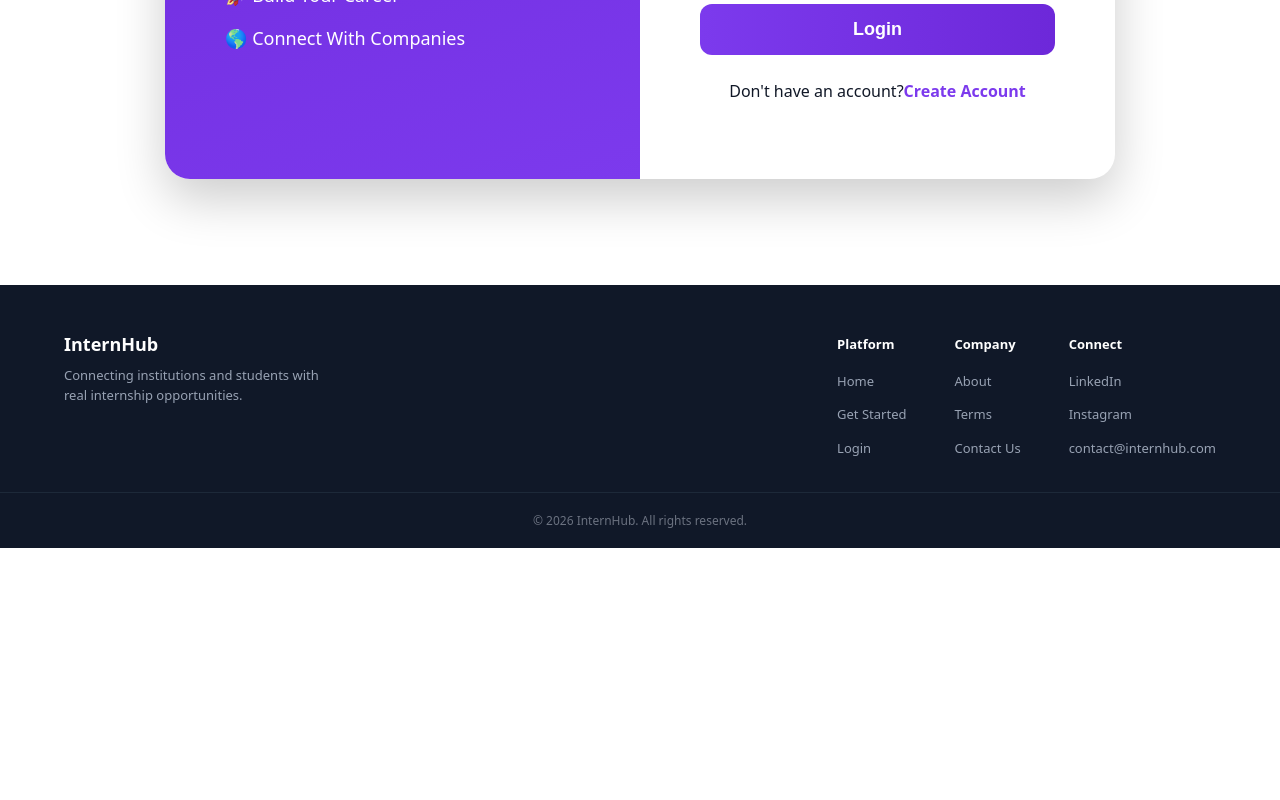
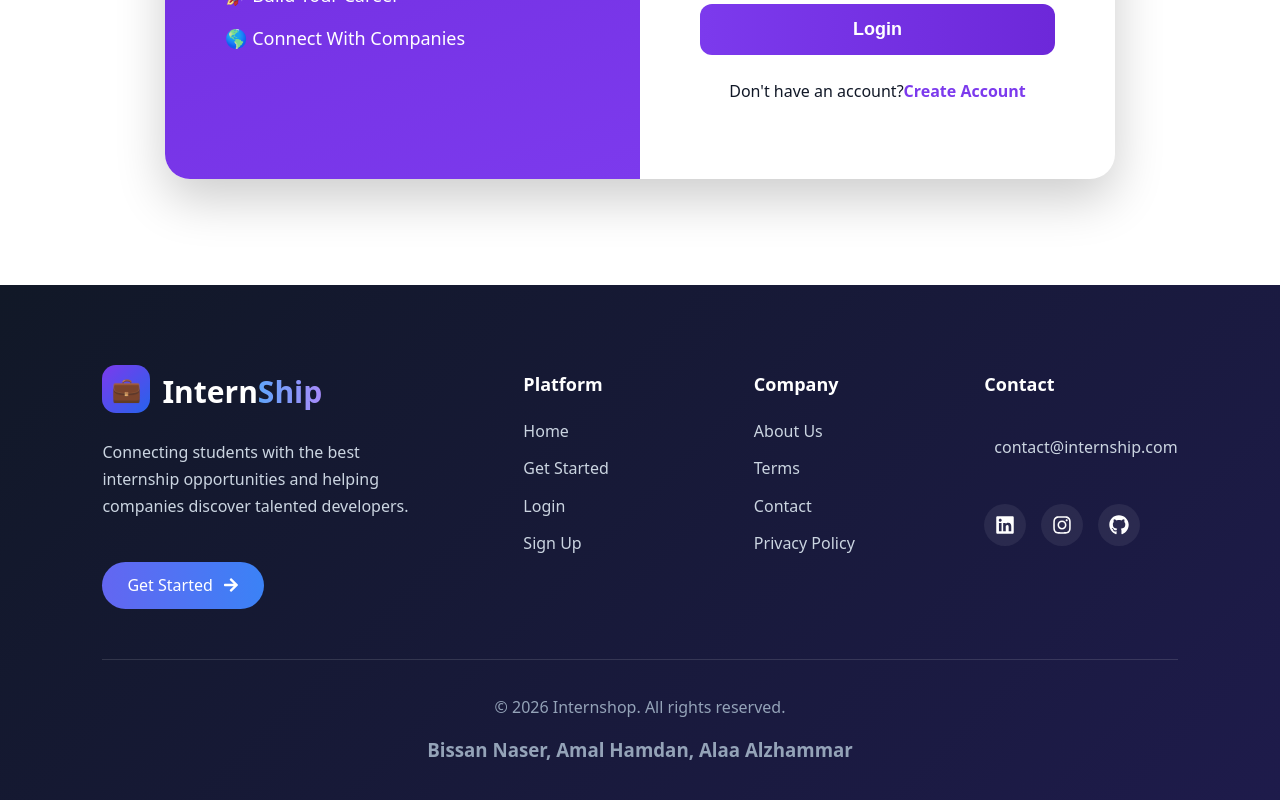
Before and after one commit to amoolsamir332007-svg/Internships-Platform, a React (Vite) app: page /login in a window 1280 px wide. Shown: the part 591-1391 px from the top of the page. Before the commit the page ends 1139 px from the top, so only its background shows below. Built offline with nearby package versions, Linux system fonts and the light colour scheme.

Commit message:
Update InternShip

```diff
--- a/src/components/common/Footer/Footer.css
+++ b/src/components/common/Footer/Footer.css
@@ -1,72 +1,294 @@
 .footer {
-  background: #101828;
-  color: #d0d5dd;
-  margin-top: auto;
+    background:
+    linear-gradient(
+        135deg,
+        #111827,
+        #1e1b4b
+    );
+    color:white;
+    padding:70px 8% 20px;
 }
 
-.footer-container {
-  max-width: 1200px;
-  margin: 0 auto;
-  padding: 48px 24px 32px;
-  display: flex;
-  flex-wrap: wrap;
-  gap: 40px;
-  justify-content: space-between;
+
+.footer-container{
+
+    max-width:1200px;
+
+    margin:auto;
+
+    display:grid;
+
+    grid-template-columns:
+    2fr 1fr 1fr 1fr;
+
+    gap:40px;
+
 }
 
-.footer-brand {
-  max-width: 280px;
-  display: flex;
-  flex-direction: column;
-  gap: 10px;
+
+
+/* Brand */
+
+
+.brand{
+display:flex;
+align-items:center;
+gap:12px;
+}
+.brand-icon{
+width:48px;
+height:48px;
+border-radius:14px;
+display:flex;
+align-items:center;
+justify-content:center;
+font-size:24px;
+background:
+
+linear-gradient(
+135deg,
+var(--color-primary),
+var(--color-secondary)
+);
 }
 
-.footer-logo {
-  font-size: 18px;
-  font-weight: 700;
-  color: #ffffff;
+.footer-logo{
+
+    font-size:30px;
+
+    font-weight:800;
+
+    margin-bottom:20px;
+
 }
 
-.footer-tagline {
-  font-size: 13px;
-  color: #98a2b3;
-  margin: 0;
-  line-height: 1.5;
+.footer-logo span{
+
+    background: linear-gradient(
+        90deg,
+        #60a5fa,
+        #a78bfa
+    );
+
+    -webkit-background-clip: text;
+    background-clip: text;
+
+    -webkit-text-fill-color: transparent;
+    color: transparent;
 }
 
-.footer-links {
-  display: flex;
-  gap: 48px;
-  flex-wrap: wrap;
+
+.footer-brand p{
+
+    color:#cbd5e1;
+
+    line-height:1.7;
+
+    max-width:330px;
+
 }
 
-.footer-links-group {
-  display: flex;
-  flex-direction: column;
-  gap: 10px;
+
+
+
+.footer-btn{
+
+    margin-top:25px;
+
+    display:inline-flex;
+
+    align-items:center;
+
+    gap:10px;
+
+    padding:12px 25px;
+
+    border-radius:30px;
+
+    text-decoration:none;
+
+    color:white;
+
+    background:
+    linear-gradient(
+        90deg,
+        #6366f1,
+        #3b82f6
+    );
+
+    transition:.3s;
+
 }
 
-.footer-links-title {
-  font-size: 13px;
-  font-weight: 700;
-  color: #ffffff;
-  margin-bottom: 4px;
+
+.footer-btn:hover{
+
+    transform:translateY(-3px);
+
 }
 
-.footer-links-group a {
-  font-size: 13px;
-  color: #98a2b3;
-  text-decoration: none;
+
+
+/* Columns */
+
+
+.footer-column{
+
+    display:flex;
+
+    flex-direction:column;
+
+    gap:14px;
+
 }
 
-.footer-links-group a:hover {
-  color: #ffffff;
+
+
+.footer-column h3{
+
+    font-size:18px;
+
+    margin-bottom:10px;
+
 }
 
-.footer-bottom {
-  border-top: 1px solid #1d2939;
-  padding: 16px 24px;
-  text-align: center;
-  font-size: 12px;
-  color: var(--color-text-secondary);
+
+.footer-column a{
+
+    color:#cbd5e1;
+
+    text-decoration:none;
+
+    transition:.3s;
+
 }
+
+
+
+.footer-column a:hover{
+
+    color:#60a5fa;
+
+    transform:translateX(5px);
+
+}
+
+
+
+/* Contact */
+
+
+.contact p{
+
+    display:flex;
+
+    align-items:center;
+
+    gap:10px;
+
+    color:#cbd5e1;
+
+}
+
+
+
+.social-icons{
+
+    display:flex;
+
+    gap:15px;
+
+    margin-top:15px;
+
+}
+
+
+.social-icons a{
+
+    width:42px;
+
+    height:42px;
+
+    border-radius:50%;
+
+    display:flex;
+
+    justify-content:center;
+
+    align-items:center;
+
+    background:#ffffff12;
+
+    color:white;
+
+    font-size:20px;
+
+    transition:.3s;
+
+}
+
+
+.social-icons a:hover{
+
+    background:#6366f1;
+
+    transform:translateY(-5px);
+
+}
+
+
+
+/* Bottom */
+
+
+.footer-bottom{
+
+    margin-top:50px;
+
+    padding-top:20px;
+
+    border-top:1px solid #ffffff20;
+
+    text-align:center;
+
+    color:#94a3b8;
+
+}
+
+
+
+/* Responsive */
+
+
+@media(max-width:900px){
+
+
+.footer-container{
+
+grid-template-columns:1fr 1fr;
+
+}
+
+
+}
+
+
+
+@media(max-width:600px){
+
+
+.footer-container{
+
+grid-template-columns:1fr;
+
+}
+
+
+.footer{
+
+padding:50px 25px 20px;
+
+}
+
+
+}
--- a/src/components/common/Footer/Footer.jsx
+++ b/src/components/common/Footer/Footer.jsx
@@ -1,6 +1,13 @@
-import { Link } from "react-router-dom";
+import { Link} from "react-router-dom";
+import { ROUTES } from "../../../utils/constants";
+import {
+  FaLinkedin,
+  FaInstagram,
+  FaGithub,
+  FaEnvelope,
+  FaArrowRight,
+} from "react-icons/fa";
 import "./Footer.css";
-
 
 const Footer = () => {
   const year = new Date().getFullYear();
@@ -8,55 +15,105 @@ const Footer = () => {
   return (
     <footer className="footer">
       <div className="footer-container">
+
+        {/* Brand */}
         <div className="footer-brand">
-          <span className="footer-logo">InternHub</span>
-          <p className="footer-tagline">
-            Connecting institutions and students with real internship
-            opportunities.
+
+          <div className="brand">
+
+          <div className="brand-icon">
+            💼
+          </div>
+
+           <h2 className="footer-logo">
+            Intern<span>Ship</span>
+          </h2>
+
+
+          </div>
+
+
+
+          <p>
+            Connecting students with the best internship opportunities
+            and helping companies discover talented developers.
           </p>
+
+        <Link to={ROUTES.GET_STARTED} className="footer-btn">
+              Get Started
+              <FaArrowRight />
+                </Link>
+
+        </div>
+        {/* Links */}
+        <div className="footer-column">
+
+          <h3>Platform</h3>
+
+          <Link to="/">Home</Link>
+          <Link to={ROUTES.GET_STARTED}>
+            Get Started
+                </Link>
+          <Link to="/login">Login</Link>
+          <Link to="/signup">Sign Up</Link>
+
+        </div>
+        <div className="footer-column">
+
+          <h3>Company</h3>
+          <Link to="/about">About Us</Link>
+          <Link to="/terms">Terms</Link>
+          <Link to="/contact">Contact</Link>
+          <Link to="/privacy">Privacy Policy</Link>
         </div>
 
-        <div className="footer-links">
-          <div className="footer-links-group">
-            <span className="footer-links-title">Platform</span>
-            <Link to="/">Home</Link>
-            <Link to="/get-started">Get Started</Link>
-            <Link to="/login">Login</Link>
+        {/* Contact */}
+        <div className="footer-column contact">
+
+          <h3>Contact</h3>
+
+          <p>
+            <FaEnvelope />
+            contact@internship.com
+          </p>
+
+
+          <div className="social-icons">
+
+            <a href="https://linkedin.com" target="_blank">
+              <FaLinkedin />
+            </a>
+
+
+            <a href="https://instagram.com" target="_blank">
+              <FaInstagram />
+            </a>
+
+
+            <a href="https://github.com" target="_blank">
+              <FaGithub />
+            </a>
+
           </div>
 
-          <div className="footer-links-group">
-            <span className="footer-links-title">Company</span>
-            <Link to="/about">About</Link>
-            <Link to="/terms">Terms</Link>
-            <Link to="/contact">Contact Us</Link>
-          </div>
+        </div>
 
-          <div className="footer-links-group">
-            <span className="footer-links-title">Connect</span>
-            <a
-              href="https://www.linkedin.com"
-              target="_blank"
-              rel="noreferrer"
-            >
-              LinkedIn
-            </a>
-            <a
-              href="https://www.instagram.com"
-              target="_blank"
-              rel="noreferrer"
-            >
-              Instagram
-            </a>
-            <a href="mailto:contact@internhub.com">contact@internhub.com</a>
-          </div>
-        </div>
+
+      </div>
+      <div className="footer-bottom">
+        <p>
+          © {year} Internshop. All rights reserved.
+          <h3>
+          Bissan Naser,
+          Amal Hamdan,
+          Alaa Alzhammar
+          </h3>
+        </p>
+
       </div>
 
-      <div className="footer-bottom">
-        <span>© {year} InternHub. All rights reserved.</span>
-      </div>
+
     </footer>
   );
 };
-
 export default Footer;
--- a/src/components/common/Navbar/Navbar.css
+++ b/src/components/common/Navbar/Navbar.css
@@ -489,3 +489,14 @@ var(--color-secondary)
     }
 
 }
+
+
+.footer-logo{
+
+    font-size:32px;
+
+    font-weight:800;
+
+    margin-bottom:20px;
+
+}
--- a/src/components/common/Navbar/Navbar.jsx
+++ b/src/components/common/Navbar/Navbar.jsx
@@ -98,15 +98,14 @@ const Navbar = () => {
 
 
           <div>
-            <h3>
-              Internship
-            </h3>
+          <h2 className="footer-logo">
+            Intern<span>Ship</span>
 
-            <span>
+          </h2>
+            {/* <span>
               Platform
-            </span>
+            </span> */}
           </div>
-
         </div>
 
 
--- /dev/null
+++ b/src/components/common/ScrollToTop/ScrollToTop.css
@@ -0,0 +1,38 @@
+.scroll-btn {
+    position: fixed;
+    bottom: 30px;
+    right: 30px;
+
+    width: 50px;
+    height: 50px;
+
+    border-radius: 50%;
+    border: none;
+
+    background: linear-gradient(
+        135deg,
+        #6c63ff,
+        #3f8cff
+    );
+
+    color: white;
+
+    display: flex;
+    justify-content: center;
+    align-items: center;
+
+    font-size: 20px;
+
+    cursor: pointer;
+
+    box-shadow: 0 8px 20px rgba(0,0,0,0.2);
+
+    transition: 0.3s ease;
+
+    z-index: 999;
+}
+
+
+.scroll-btn:hover {
+    transform: translateY(-5px);
+}
--- /dev/null
+++ b/src/components/common/ScrollToTop/ScrollToTop.jsx
@@ -0,0 +1,42 @@
+import { useEffect, useState } from "react";
+import { FaArrowUp } from "react-icons/fa";
+import "./ScrollToTop.css";
+
+function ScrollToTop() {
+  const [showButton, setShowButton] = useState(false);
+
+  useEffect(() => {
+    const handleScroll = () => {
+      if (window.scrollY > 300) {
+        setShowButton(true);
+      } else {
+        setShowButton(false);
+      }
+    };
+
+    window.addEventListener("scroll", handleScroll);
+
+    return () => {
+      window.removeEventListener("scroll", handleScroll);
+    };
+  }, []);
+
+  const scrollToTop = () => {
+    window.scrollTo({
+      top: 0,
+      behavior: "smooth",
+    });
+  };
+
+  return (
+    <>
+      {showButton && (
+        <button className="scroll-btn" onClick={scrollToTop}>
+          <FaArrowUp />
+        </button>
+      )}
+    </>
+  );
+}
+
+export default ScrollToTop;
--- a/src/pages/ContactPage/Contact.jsx
+++ b/src/pages/ContactPage/Contact.jsx
@@ -1,5 +1,6 @@
 import React from 'react';
 import ContactForm from '../../components/common/ContactForm/ContactForm';import './Contact.css';
+import ScrollToTop from "../../components/common/ScrollToTop/ScrollToTop";
 
 const ContactPage = () => {
         return (
@@ -55,6 +56,7 @@ const ContactPage = () => {
             <ContactForm />
             </div>
         </div>
+        <ScrollToTop />
         </div>
     );
     };
--- a/src/pages/GetStartedPage/GetStarted.jsx
+++ b/src/pages/GetStartedPage/GetStarted.jsx
@@ -1,5 +1,6 @@
 import { useNavigate } from "react-router-dom";
 import "./GetStarted.css";
+import ScrollToTop from "../../components/common/ScrollToTop/ScrollToTop";
 const GetStarted = () => {
 
     const navigate = useNavigate();
@@ -85,7 +86,10 @@ const GetStarted = () => {
             <div className="security-message">
                 🔒 Your information is secure and never shared.
             </div>
+
+            <ScrollToTop />
         </div>
+
     );
 
 };
--- a/src/pages/HomePage/Home.jsx
+++ b/src/pages/HomePage/Home.jsx
@@ -1,7 +1,7 @@
 import { useNavigate } from "react-router-dom";
 import ApplicationsSection from "../../components/Home/ApplicationsSection/ApplicationsSection";
 import heroImage from "../../assets/images/studying (1).svg";
-
+import ScrollToTop from "../../components/common/ScrollToTop/ScrollToTop";
 import "./Home.css";
 
 const Home = () => {
@@ -399,6 +399,8 @@ const Home = () => {
         </button>
     </div>
 </section>
+<ScrollToTop />
+
         </div>
     );
 };
--- a/src/pages/LoginPage/Login.jsx
+++ b/src/pages/LoginPage/Login.jsx
@@ -2,6 +2,7 @@ import { useState } from "react";
 import { useNavigate, Link } from "react-router-dom";
 import { useAuth } from "../../hooks/useAuth";
 import { DASHBOARD_ROUTE_BY_ROLE } from "../../utils/constants";
+import ScrollToTop from "../../components/common/ScrollToTop/ScrollToTop";
 import "./Login.css";
 
 function Login() {
@@ -204,6 +205,9 @@ function Login() {
                     </p>
                 </div>
             </div>
+
+            <ScrollToTop />
+
         </div>
     );
 }
--- a/src/pages/SignupPage/Signup.jsx
+++ b/src/pages/SignupPage/Signup.jsx
@@ -2,6 +2,7 @@ import { useState } from "react";
 import { useNavigate, useSearchParams } from "react-router-dom";
 import signupSchema from "../../schemas/signupSchema";
 import { USER_ROLES, STORAGE_KEYS } from "../../utils/constants";
+import ScrollToTop from "../../components/common/ScrollToTop/ScrollToTop";
 import "./Signup.css";
 
 const Signup = () => {
@@ -176,6 +177,8 @@ const Signup = () => {
           </button>
         </p>
       </div>
+
+      <ScrollToTop />
     </div>
   );
 };
```
Also changed, not shown: src/routes/AppRoutes.jsx (line endings or trailing spaces).
